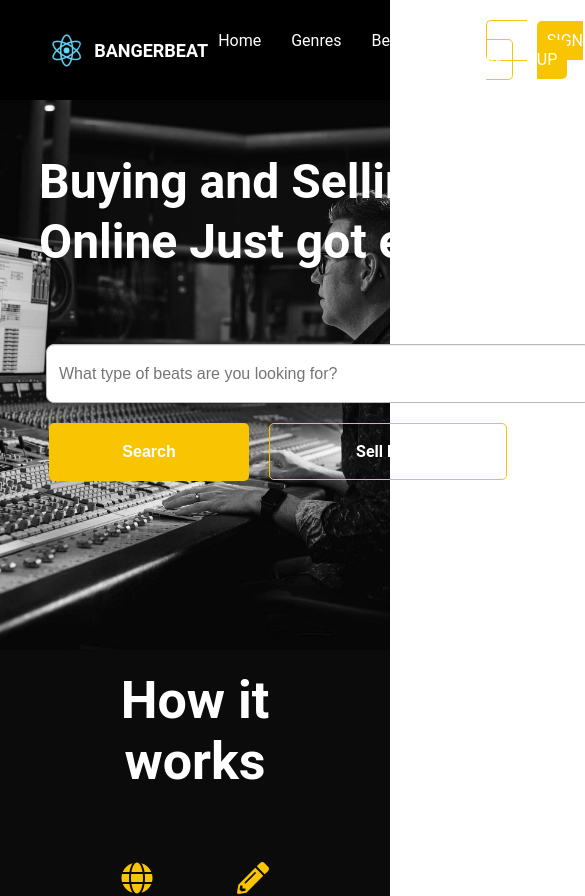
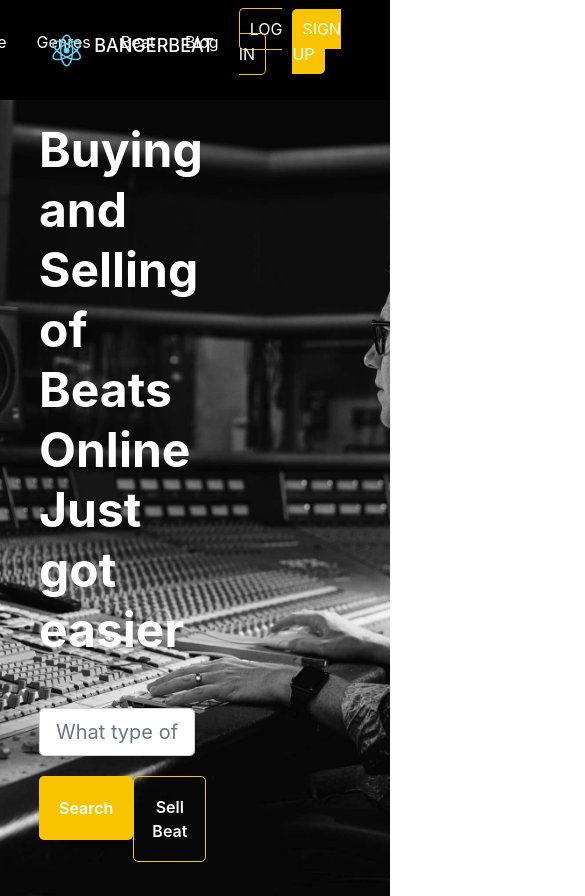
Before and after one commit to andela-tolotin/BangerBeat, a React (Create React App) app: page / in a window 390 px wide. Shown: the top 896 px of the page, 585 px wide, since content can reach past the window. Built offline with nearby package versions, Linux system fonts and the light colour scheme.

Commit message:
fix overflowing element and responsiveness

```diff
--- a/package.json
+++ b/package.json
@@ -9,14 +9,16 @@
     "@testing-library/jest-dom": "^4.2.4",
     "@testing-library/react": "^9.4.1",
     "@testing-library/user-event": "^7.2.1",
+    "bootstrap": "^4.4.1",
     "husky": "^4.2.3",
     "lint-staged": "^10.0.8",
     "prettier": "^1.19.1",
+    "prop-types": "latest",
     "react": "^16.13.0",
+    "react-bootstrap": "^1.0.0-beta.17",
     "react-dom": "^16.13.0",
     "react-router-dom": "^5.1.2",
-    "react-scripts": "3.4.0",
-    "prop-types": "latest"
+    "react-scripts": "3.4.0"
   },
   "scripts": {
     "start": "react-scripts start",
--- a/public/index.html
+++ b/public/index.html
@@ -28,7 +28,7 @@
   </head>
   <body>
     <noscript>You need to enable JavaScript to run this app.</noscript>
-    <div id="root"></div>
+    <div  class="container-fluid" id="root"></div>
     <!--
       This HTML file is a template.
       If you open it directly in the browser, you will see an empty page.
--- a/src/App.css
+++ b/src/App.css
@@ -9,18 +9,8 @@ body {
   font-family: Poppins, Roboto, "Helvetica Neue", sans-serif;
 }
 
-#root {
-  width: 100%;
-  margin: auto;
-  padding: 0;
-}
-
-.App {
-  width: 100%;
-}
-
 .App-logo {
-  height: 10vmin;
+  height: 10vmin !important;
   pointer-events: none;
 }
 
@@ -31,28 +21,28 @@ body {
 }
 
 @media screen and (min-width: 240px) {
-  #root {
-    width: 100%;
-  }
 }
 
 .App-header {
   background-color: #000;
   min-height: 100px;
   display: flex;
-  flex-direction: row;
   align-items: center;
   justify-content: space-around;
   font-size: calc(8px + 2vmin);
   color: white;
   list-style: none;
+  width: 100%;
 }
 
 .App-header ul {
+  align-items: center;
+  justify-content: flex-end;
   display: flex;
   flex-direction: row;
   list-style: none;
   padding: 0;
+  width: 70%;
 }
 
 .App-header ul li {
@@ -69,8 +59,9 @@ body {
 
 .companyBrand {
   display: flex;
-  justify-content: center;
+  justify-content: flex-start;
   align-items: center;
+  width: 30%;
 }
 
 .companyBrand h3 {
@@ -78,7 +69,7 @@ body {
 }
 
 .App-link {
-  color: #61dafb;
+  color: var(--banger-black);
 }
 
 .signup-btn {
@@ -105,7 +96,7 @@ body {
 nav {
   width: 80%;
   margin: auto;
-  display: flex;
+  display: flex !important;
   justify-content: space-between;
   align-items: center;
 }
@@ -118,3 +109,15 @@ nav {
     transform: rotate(360deg);
   }
 }
+a {
+  text-decoration: none !important;
+}
+
+.container-fluid,
+.container-lg,
+.container-md,
+.container-sm,
+.container-xl {
+  padding: 0 !important;
+  overflow: hidden;
+}
--- a/src/App.js
+++ b/src/App.js
@@ -4,6 +4,7 @@ import logo from "./logo.svg";
 import routes from "./routes";
 import brand from "./utils/bangerbeats";
 import { BrowserRouter as Router, Link, Route, Switch } from "react-router-dom";
+import { Row, Col, Image } from "react-bootstrap";
 
 const NotFound = () => {
   return (
@@ -15,13 +16,19 @@ const NotFound = () => {
 
 function App() {
   return (
-    <div className="App">
     <Router>
       <React.Fragment>
+        <Row>
+          <Col>
             <header className="App-header">
               <nav>
                 <div className={"companyBrand"}>
-                <img className="App-logo" src={logo} alt={"App logo"} />
+                  <Image
+                    className="App-logo"
+                    src={logo}
+                    alt={"Banger Beat logo"}
+                    fluid
+                  />
                   <h3>{brand.brandname}</h3>
                 </div>
                 <ul>
@@ -50,6 +57,8 @@ function App() {
                 </ul>
               </nav>
             </header>
+          </Col>
+        </Row>
         <Switch>
           {routes.map(route => (
             <Route
@@ -63,7 +72,6 @@ function App() {
         </Switch>
       </React.Fragment>
     </Router>
-    </div>
   );
 }
 
--- a/src/assets/css/Home.css
+++ b/src/assets/css/Home.css
@@ -1,13 +1,8 @@
-.row {
-  clear: both;
-  width: 100%;
-  height: 100%;
-}
-
 .music_background {
   background: url("../images/music_bg2.jpg") no-repeat fixed top center;
   min-height: 550px;
   background-size: cover;
+  width: 100%;
 }
 
 .home_wrapper,
@@ -28,25 +23,25 @@
   font-size: 48px;
   line-height: 60px;
   text-align: left;
-  width: 600px;
   -webkit-font-smoothing: antialiased;
   -moz-osx-font-smoothing: grayscale;
+  width: 50%;
 }
 .beat_search_form {
-  padding: 20px;
+  padding: 20px 0;
   display: flex;
   flex-direction: column;
   justify-content: flex-start;
   align-items: center;
-  width: 520px;
+  width: 50%;
 }
 
 .action_buttons {
   display: flex;
   justify-content: flex-start;
-  align-items: flex-start;
+  align-items: center;
   padding: 20px 0;
-  width: 540px;
+  width: 100%;
 }
 .filled-solid-btn {
   padding: 20px;
@@ -66,6 +61,11 @@
   border: 1px solid var(--banger-yellow);
 }
 
+.filled-solid-btn,
+.filled-outline-btn {
+  text-align: center;
+}
+
 .filled-outline-btn {
   padding: 18px;
   border: 1px solid var(--banger-yellow);
@@ -80,6 +80,7 @@
 
 .filled-outline-btn:hover {
   background: var(--banger-yellow);
+  color: var(--banger-black);
 }
 .btn {
   margin-right: 20px;
@@ -88,14 +89,14 @@
 
 .process {
   display: flex;
-  padding: 40px;
+  padding: 20px;
   flex-wrap: wrap;
 }
 
 .process_wrapper {
   text-align: center;
   flex-grow: 1;
-  width: 25%;
+  width: 33.333%;
   padding: 20px;
 }
 
@@ -122,7 +123,6 @@
 }
 
 .heading_big_black_text {
-  align-self: center;
   color: white;
   font-weight: 600;
   font-size: 52px;
@@ -145,14 +145,20 @@
 
 .top_producers {
   background: #ffffff;
+  width: 100%;
+  min-height: 400px;
 }
 
 .beat_categories {
   background: #121213;
+  width: 100%;
+  min-height: 400px;
 }
 
 .type_beats {
   background: #0b0b0b;
+  width: 100%;
+  min-height: 400px;
 }
 
 .producer_wrapper ul {
@@ -254,18 +260,6 @@ div.large_heading {
   line-height: 30px;
 }
 
-.form-control {
-  display: block;
-  width: 100%;
-  height: 45px;
-  padding: 6px 12px;
-  font-size: 16px;
-  line-height: 1.6;
-  color: #555555;
-  background-color: #fff;
-  background-image: none;
-  border: 1px solid #bababa;
-  border-radius: 8px;
-  box-shadow: inset 0 1px 1px rgba(0, 0, 0, 0.075);
-  transition: border-color ease-in-out 0.15s, box-shadow ease-in-out 0.15s;
+.get_started {
+  justify-content: center;
 }
--- a/src/components/HomeComponent.js
+++ b/src/components/HomeComponent.js
@@ -8,6 +8,8 @@ import {
   topProducers,
   typeBeats
 } from "../utils/bangerbeats";
+
+import { Row, Col, Image, Form } from "react-bootstrap";
 
 const Stepper = ({ step }) => {
   return (
@@ -93,41 +95,46 @@ const Home = () => {
   };
   return (
     <React.Fragment>
-      <div className="row">
+      <Row>
+        <Col>
           <div className="music_background">
             <div className="home_wrapper">
               <h1>Buying and Selling of Beats Online Just got easier</h1>
               <div className="beat_search_form">
-              <input
-                className="search_beat form-control"
-                type="text"
+                <Form.Control
+                  className="search_beat"
                   placeholder="What type of beats are you looking for?"
                   ref={searchRef}
                   onChange={captureInput}
+                  size={"lg"}
                 />
                 <div className="action_buttons">
-                <button className="filled-solid-btn btn" onClick={listBeat}>
+                  <button className="filled-solid-btn" onClick={listBeat}>
                     Search
                   </button>
-                <Link to="/sell-beats" className="filled-outline-btn btn">
+                  <Link to="/sell-beats" className="filled-outline-btn">
                     Sell Beat
                   </Link>
                 </div>
               </div>
             </div>
           </div>
-      </div>
-      <div className="row">
+        </Col>
+      </Row>
+      <Row>
+        <Col>
           <HowItWorks
             callbackfn={stepper => <Stepper key={stepper.id} step={stepper} />}
           />
-      </div>
-      <div className="row">
+        </Col>
+      </Row>
+      <Row>
+        <Col>
           <TopProducer
             callbackfn={producer => (
               <li key={producer.id}>
                 <div className="img_wrapper">
-                <img src={producer.photo} alt={producer.stagename} />
+                  <Image src={producer.photo} alt={producer.stagename} fluid />
                   <Link
                     className="large_heading"
                     to={`/producers/${producer.stagename}`}
@@ -138,13 +145,15 @@ const Home = () => {
               </li>
             )}
           />
-      </div>
-      <div className="row">
+        </Col>
+      </Row>
+      <Row>
+        <Col>
           <BeatCategory
             callbackfn={category => (
               <li key={category.id}>
                 <div className="img_wrapper">
-                <img src={category.photo} alt={category.name} />
+                  <Image src={category.photo} alt={category.name} fluid />
                   <Link
                     className="large_heading"
                     to={`/categories/${category.name}`}
@@ -155,13 +164,15 @@ const Home = () => {
               </li>
             )}
           />
-      </div>
-      <div className="row">
+        </Col>
+      </Row>
+      <Row>
+        <Col>
           <TypeBeat
             callbackfn={beat => (
               <li key={beat.id}>
                 <div className="img_wrapper">
-                <img src={beat.photo} alt={beat.name} />
+                  <Image src={beat.photo} alt={beat.name} fluid />
                   <Link className="large_heading" to={`/beats/${beat.name}`}>
                     {beat.name}
                   </Link>
@@ -169,21 +180,24 @@ const Home = () => {
               </li>
             )}
           />
-      </div>
-      <div className="row">
+        </Col>
+      </Row>
+      <Row>
+        <Col>
           <div className="ready_for_music_career">
             <h1>Ready to start your online music career?</h1>
             <h2>Get Started Now</h2>
-          <div className="action_buttons">
-            <Link to="/sell-beats" className="filled-outline-btn btn">
+            <div className="action_buttons get_started">
+              <Link to="/sell-beats" className="filled-outline-btn">
                 Sell Beats
               </Link>
-            <Link to="/buy-beats" className="filled-outline-btn btn">
+              <Link to="/buy-beats" className="filled-outline-btn">
                 Buy Beats
               </Link>
             </div>
           </div>
-      </div>
+        </Col>
+      </Row>
     </React.Fragment>
   );
 };
--- a/src/index.js
+++ b/src/index.js
@@ -2,5 +2,6 @@ import React from "react";
 import ReactDOM from "react-dom";
 import "./index.css";
 import App from "./App";
+import "bootstrap/dist/css/bootstrap.min.css";
 
 ReactDOM.render(<App />, document.getElementById("root"));
```
Also changed, not shown: 1 other file (tests, documents, lock files or other folders). Lines whose indentation alone changed are shown as unchanged.
